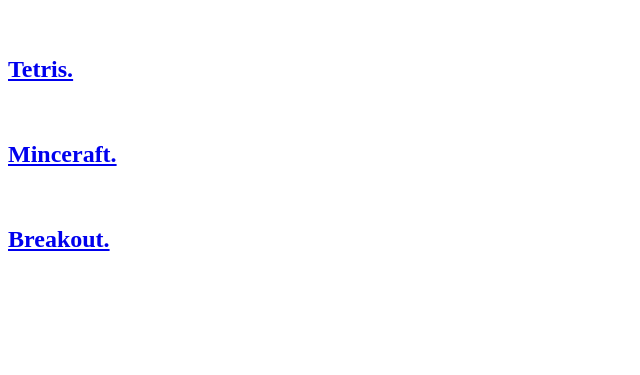
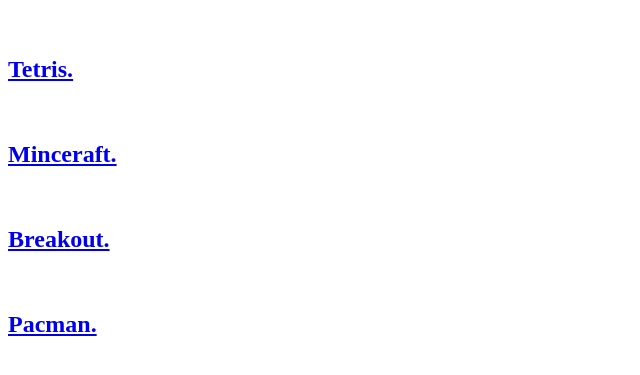
Before and after one commit to clementtttttttt/clementtttttttt.github.io, a plain HTML site: page index.html in a window 1280 px wide. Shown: the part 95-470 px from the top of the page, without its empty margins (0-640 px from the left). Drawn offline with Linux system fonts and the light colour scheme.

Commit message:
add pacman

```diff
--- a/index.html
+++ b/index.html
@@ -10,7 +10,8 @@
 	<h2><a href="/minceraft/minceraft.html"> Minceraft. </a></h2>
 	<br>
 	<h2><a href="/Breakout.game/breakout.html"> Breakout. </a></h2>
-
+	<br>
+	<h2><a href="/Pacman.game/pacman.html"> Pacman. </a></h2>
 
 
 
```
